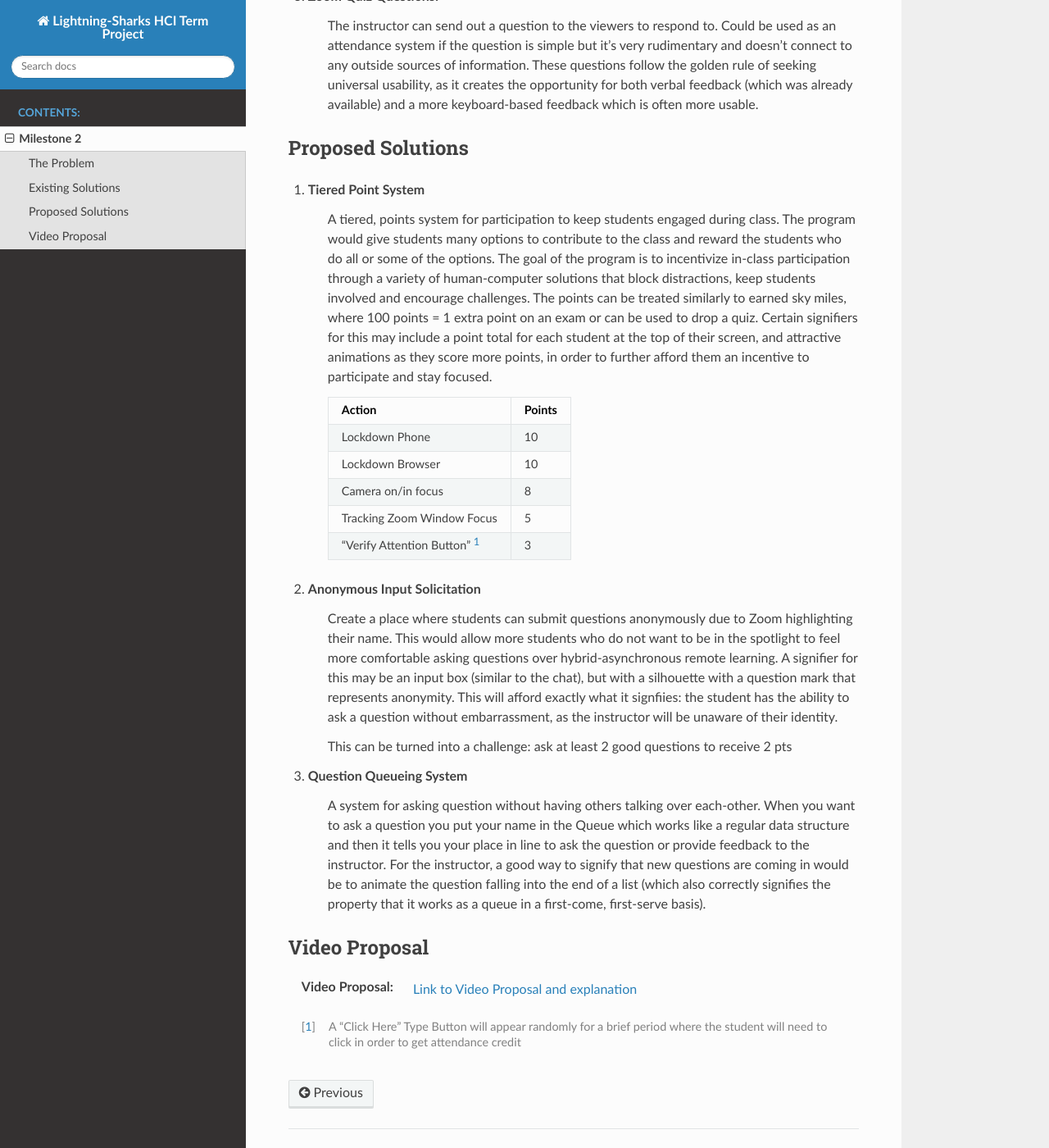
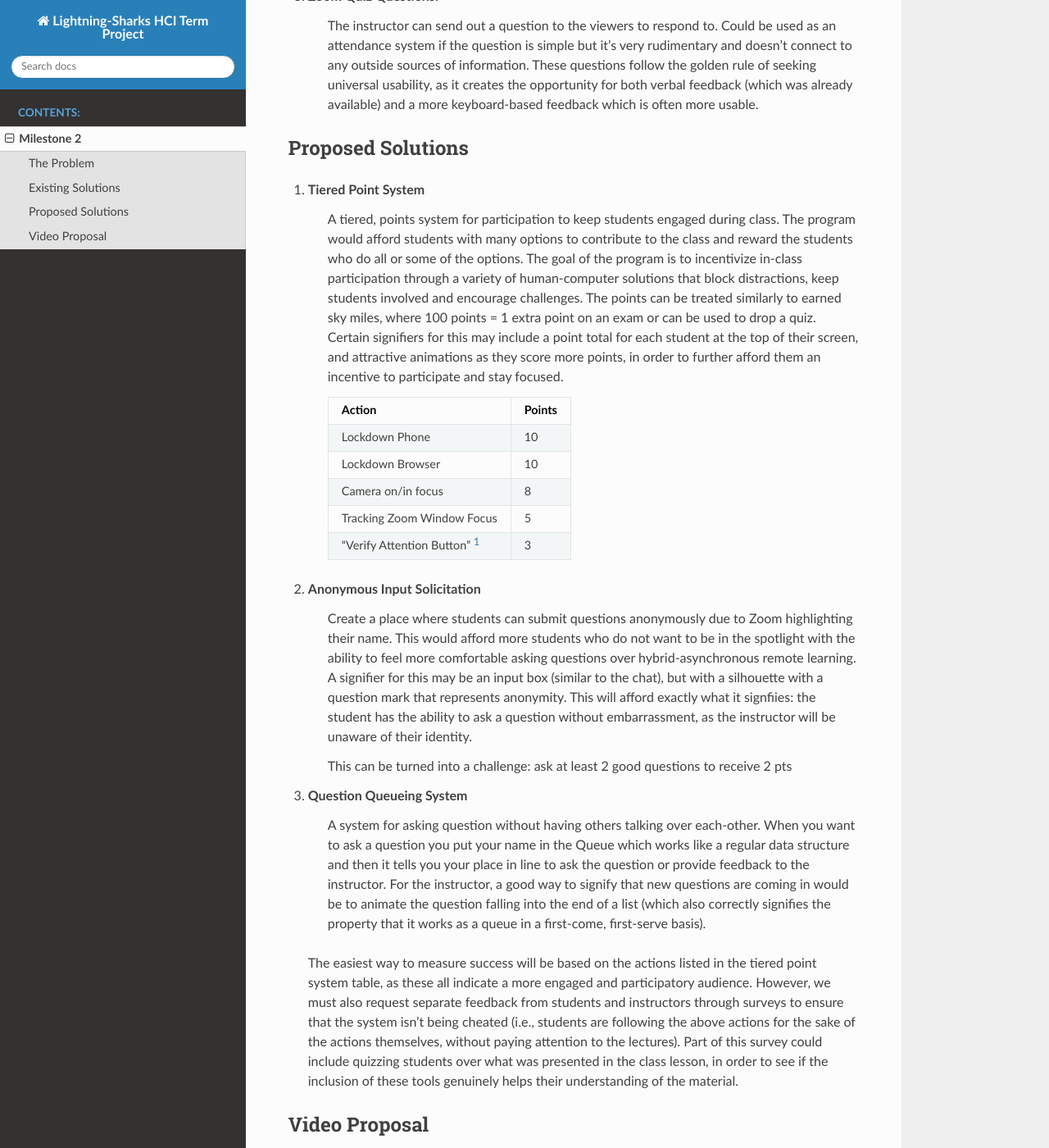
Before and after one commit to ENM185/hci-project, a Sphinx documentation site: the page built from docs/source/proposal.rst, in a window 1280 px wide and 1400 px high, scrolled down 2251 px. Shown: the whole window at 82% size. Built offline with Sphinx 7.4.7 and the Read the Docs theme 2.0.0, drawn with Linux system fonts in a browser that asks for light colours.

Commit message:
Include measuring success section for milestone 2

```diff
--- a/docs/source/proposal.rst
+++ b/docs/source/proposal.rst
@@ -52,7 +52,7 @@ Proposed Solutions
 ******************
 
 1. Tiered Point System
-	A tiered, points system for participation to keep students engaged during class. The program would give students many options to contribute to the class and reward the students who do all or some of the options. The goal of the program is to incentivize in-class participation through a variety of human-computer solutions that block distractions, keep students involved and encourage challenges. The points can be treated similarly to earned sky miles, where 100 points = 1 extra point on an exam or can be used to drop a quiz. Certain signifiers for this may include a point total for each student at the top of their screen, and attractive animations as they score more points, in order to further afford them an incentive to participate and stay focused.
+	A tiered, points system for participation to keep students engaged during class. The program would afford students with many options to contribute to the class and reward the students who do all or some of the options. The goal of the program is to incentivize in-class participation through a variety of human-computer solutions that block distractions, keep students involved and encourage challenges. The points can be treated similarly to earned sky miles, where 100 points = 1 extra point on an exam or can be used to drop a quiz. Certain signifiers for this may include a point total for each student at the top of their screen, and attractive animations as they score more points, in order to further afford them an incentive to participate and stay focused.
 
 	+---------------------------------+------------+
 	| Action                          | Points     |
@@ -69,13 +69,15 @@ Proposed Solutions
 	+---------------------------------+------------+
 
 2. Anonymous Input Solicitation
-	Create a place where students can submit questions anonymously due to Zoom highlighting their name. This would allow more students who do not want to be in the spotlight to feel more comfortable asking questions over hybrid-asynchronous remote learning. A signifier for this may be an input box (similar to the chat), but with a silhouette with a question mark that represents anonymity. This will afford exactly what it signfiies: the student has the ability to ask a question without embarrassment, as the instructor will be unaware of their identity.
+	Create a place where students can submit questions anonymously due to Zoom highlighting their name. This would afford more students who do not want to be in the spotlight with the ability to feel more comfortable asking questions over hybrid-asynchronous remote learning. A signifier for this may be an input box (similar to the chat), but with a silhouette with a question mark that represents anonymity. This will afford exactly what it signfiies: the student has the ability to ask a question without embarrassment, as the instructor will be unaware of their identity.
 
 	This can be turned into a challenge: ask at least 2 good questions to receive 2 pts
 
 3. Question Queueing System
 	A system for asking question without having others talking over each-other. When you want to ask a question you put your name in the Queue which works like a regular data structure and then it tells you your place in line to ask the question or provide feedback to the instructor. For the instructor, a good way to signify that new questions are coming in would be to animate the question falling into the end of a list (which also correctly signifies the property that it works as a queue in a first-come, first-serve basis).
 
+ The easiest way to measure success will be based on the actions listed in the tiered point system table, as these all indicate a more engaged and participatory audience. However, we must also request separate feedback from students and instructors through surveys to ensure that the system isn't being cheated (i.e., students are following the above actions for the sake of the actions themselves, without paying attention to the lectures). Part of this survey could include quizzing students over what was presented in the class lesson, in order to see if the inclusion of these tools genuinely helps their understanding of the material.
+
 Video Proposal
 ***************
 :Video Proposal: `Link to Video Proposal and explanation <https://youtu.be/0G2Vg3iO_Qo>`__
```
